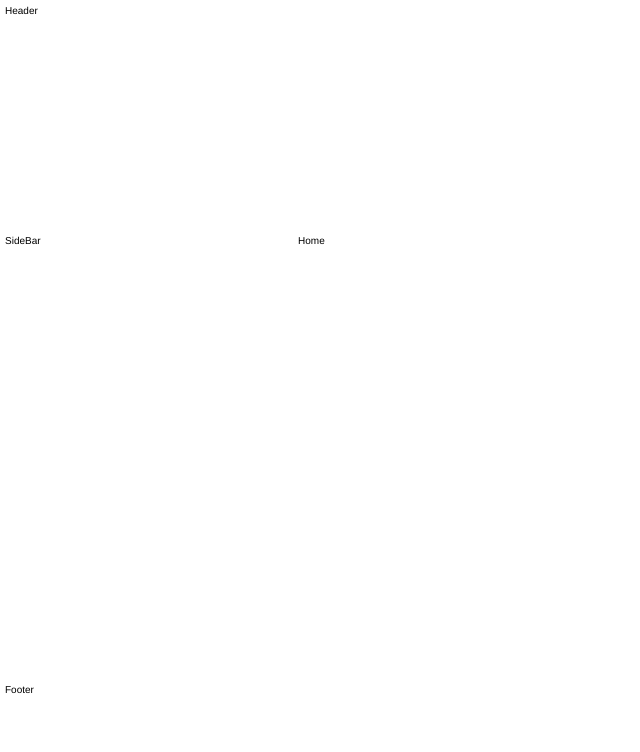
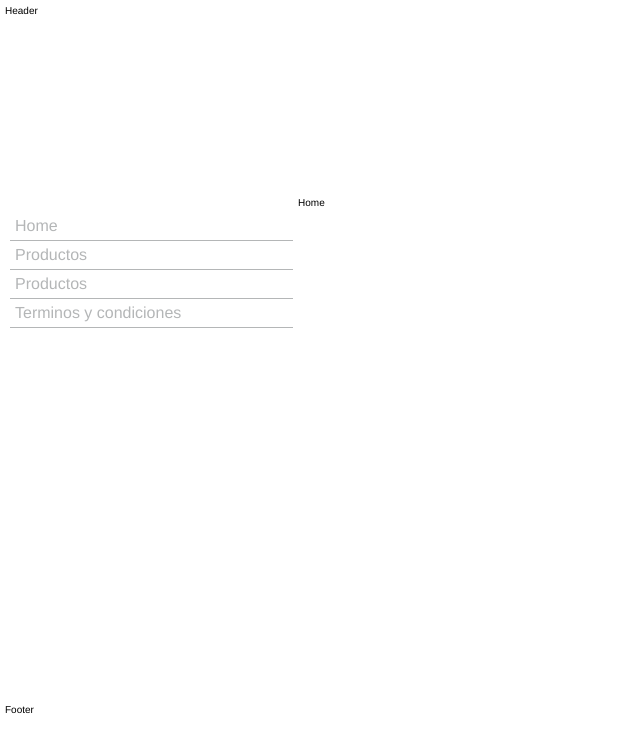
Before and after one commit to dsbpajedrez/south-shop, a React (Create React App) app: page / in a window 1280 px wide. Shown: the top 752 px of the page, without its empty margins (0-640 px from the left). Built offline with nearby package versions, Linux system fonts and the light colour scheme.

Commit message:
new: Sidebar

```diff
--- a/src/componentes/sidebar/SideBar.js
+++ b/src/componentes/sidebar/SideBar.js
@@ -1,9 +1,11 @@
 import React from 'react'
 import { Container } from './style'
 
-const SideBar = () => {
+const SideBar = ({children}) => {
   return (
-    <Container>SideBar</Container>
+    <Container>
+      {children}
+    </Container>
   )
 }
 
```
